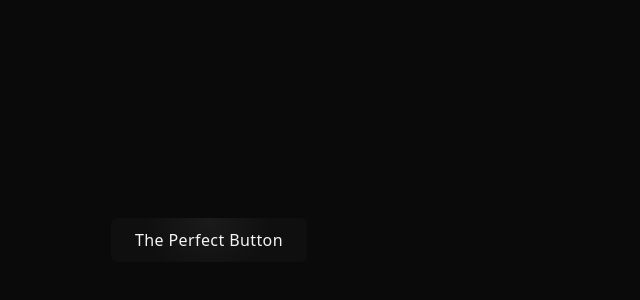
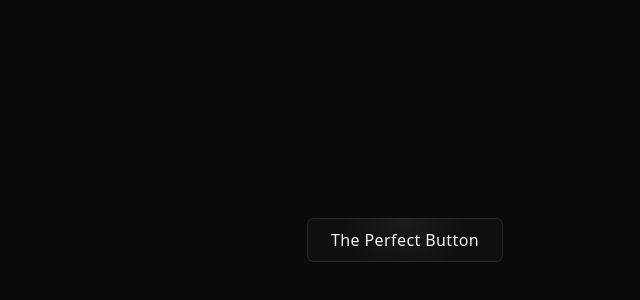
Before and after one commit to rajfcc/the-perfect-button, a React (Vite) app: page / in a window 1280 px wide. Shown: the part 160-460 px from the top of the page, without its empty margins (235-875 px from the left). Built offline with nearby package versions, Linux system fonts and the light colour scheme.

Commit message:
some changes in --x

```diff
--- a/src/components/PerfectButton.tsx
+++ b/src/components/PerfectButton.tsx
@@ -4,9 +4,10 @@ import "../index.css"
 const PerfectButton = () => {
   return (
     <motion.button
-    //   initial={{ "--x": "100%", scale: 1 }}
-    initial={{x:"100%",scale:1}}
-      animate={{ x: "-100%" }}
+      initial={{ "--x": "100%", scale: 1 }}
+    animate={{ "--x": "-100%" }}
+    // initial={{x:"100%",scale:1}}
+    //   animate={{ x: "-100%" }}
       whileTap={{ scale: 0.97 }}
       transition={{
         repeat: Infinity,
```
